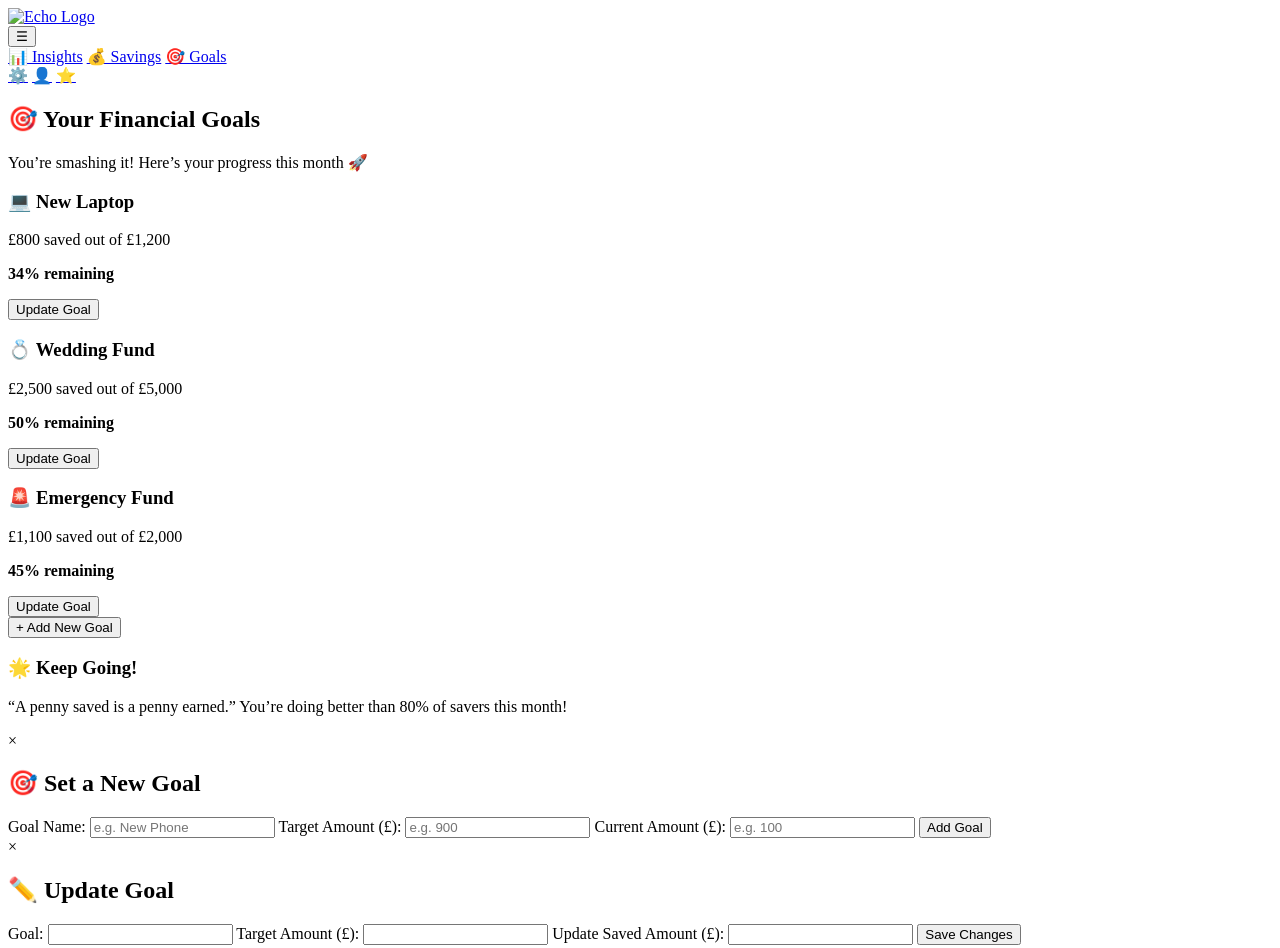
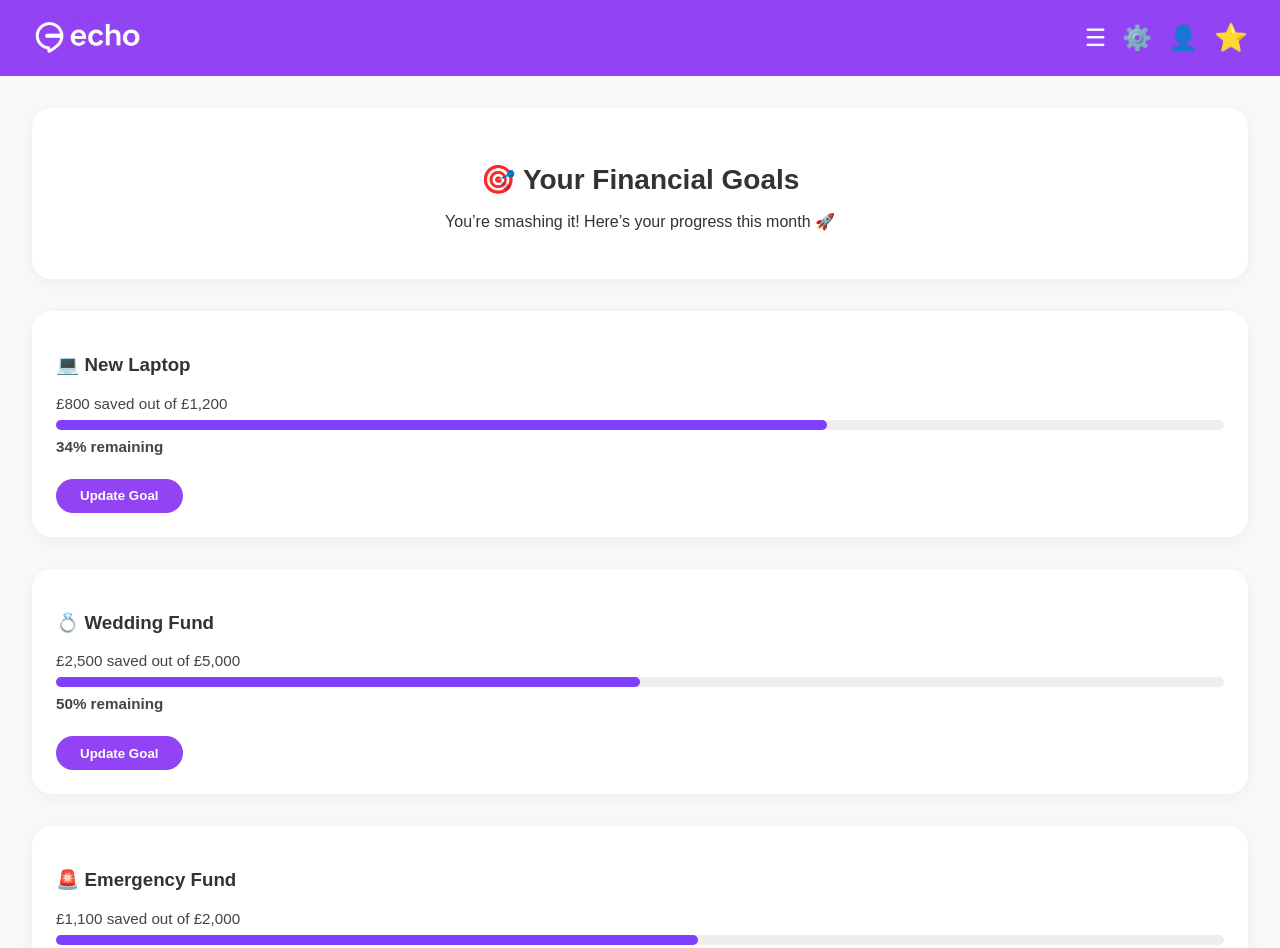
Before and after one commit to eesxrm/SM-Echo, a plain HTML site: page pages/goals.html in a window 1280 px wide. Shown: the top 948 px of the page. Drawn offline with Linux system fonts and the light colour scheme; the site is published under a folder, as on GitHub Pages, so addresses that start at the root find nothing.

Commit message:
💾 Finalised styling and routing, fixed logo and buttons

```diff
--- a/pages/chat.html
+++ b/pages/chat.html
@@ -5,13 +5,13 @@
   <meta charset="UTF-8" />
   <meta name="viewport" content="width=device-width, initial-scale=1.0"/>
   <title>AI Chat</title>
-  <link rel="stylesheet" href="/styles/style.css" />
+  <link rel="stylesheet" href="../styles/style.css" />
 </head>
 <body>
 
   <header class="navbar">
-    <a href="/index.html">
-      <img src="/assets/images/LOGO.PNG" alt="Echo Logo" class="logo" />
+    <a href="home.html">
+      <img src="../assets/images/LOGO.PNG" alt="Echo Logo" class="logo" />
     </a>
     <div class="top-icons">
       <!-- Hamburger Menu -->
--- a/pages/goals.html
+++ b/pages/goals.html
@@ -4,13 +4,13 @@
   <meta charset="UTF-8" />
   <meta name="viewport" content="width=device-width, initial-scale=1.0"/>
   <title>Goals</title>
-  <link rel="stylesheet" href="/styles/style.css" />
+  <link rel="stylesheet" href="../styles/style.css" />
 </head>
 <body>
 
   <header class="navbar">
-    <a href="/index.html">
-      <img src="/assets/images/LOGO.PNG" alt="Echo Logo" class="logo" />
+    <a href="home.html">
+      <img src="../assets/images/LOGO.PNG" alt="Echo Logo" class="logo" />
     </a>
     <div class="top-icons">
       <!-- Hamburger Menu -->
```
Also changed, not shown: index.html (+2 -1 lines), pages/customization.html (+3 -3 lines), pages/echolife.html (+4 -4 lines), pages/home.html (+3 -3 lines), pages/insights.html (+3 -3 lines), pages/login.html (+2 -4 lines), pages/referrals.html (+3 -3 lines), pages/rewards.html (+3 -3 lines), pages/savings.html (+3 -3 lines), pages/settings.html (+3 -3 lines), pages/split.html (+4 -4 lines), 2 other files.
